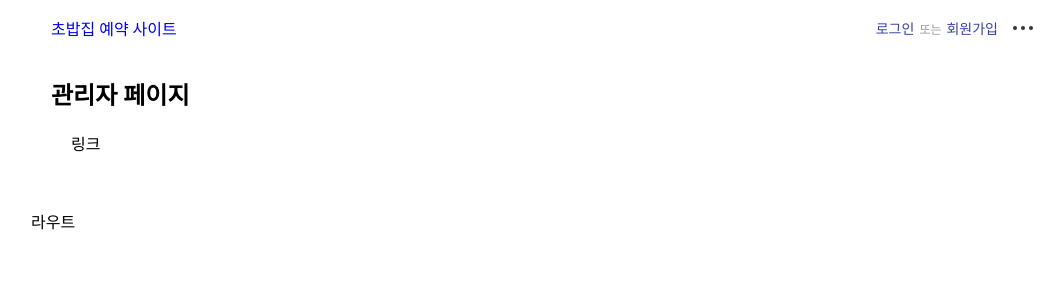
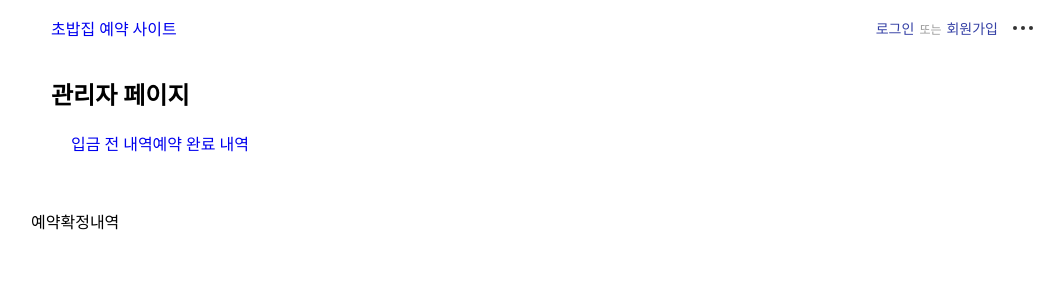
Before and after one commit to Joga-Bonito/sushi-reservation-service, a React (Create React App) app in the folder client/: page /admin/reserved in a window 1280 px wide. Shown: the top 300 px of the page, without its empty margins (97-1161 px from the left). Built offline with nearby package versions, Linux system fonts and the light colour scheme; no server answers.

Commit message:
약간의 수정

```diff
--- a/client/src/_actions/user_actions.js
+++ b/client/src/_actions/user_actions.js
@@ -3,7 +3,7 @@ import { LOGOUT_USER, AUTH_USER } from "./types";
 
 export function auth() {
   const request = axios
-    .get(`api/user/auth`, { withCredentials: true })
+    .get(`/api/user/auth`, { withCredentials: true })
     .then(response => response.data);
 
   return {
@@ -14,7 +14,7 @@ export function auth() {
 
 export function logoutUser() {
   const request = axios
-    .post(`api/user/logout`, { withCredentials: true })
+    .post(`/api/user/logout`, { withCredentials: true })
     .then(response => response.data);
 
   return {
--- a/client/src/components/Home.js
+++ b/client/src/components/Home.js
@@ -26,10 +26,12 @@ const CarouselContainer = styled.div`
 const ReservationContainer = styled.div``;
 
 const Home = () => {
+  //토요일일 경우엔 다음날이 일요일이니까 일요일은 건너뛰고 월요일 출력
+  //나머지 요일엔 그냥 다음날 출력
   const [selectedDay, setSelectedDay] = useState(
-    moment().day() === 0
-      ? moment().add(1, "days").format("YYYY-MM-DD")
-      : moment().format("YYYY-MM-DD")
+    moment().day() === 6
+      ? moment().add(2, "days").format("YYYY-MM-DD")
+      : moment().add(1, "days").format("YYYY-MM-DD")
   );
 
   return (
--- a/client/src/components/admin/AdminHome.js
+++ b/client/src/components/admin/AdminHome.js
@@ -1,5 +1,9 @@
 import React from "react";
 import styled from "styled-components";
+import { Route, Switch } from "react-router-dom";
+import Reservations from "./Reservations";
+import { Link } from "react-router-dom";
+import Reserved from "./Reserved";
 
 const AdminBlock = styled.div`
   background-color: #eee;
@@ -111,7 +115,11 @@ const ListContainer = styled.div`
     word-break: break-all;
   }
 `;
-const NavigationItem = styled.div``;
+const NavigationItem = styled.div`
+  a {
+    text-decoration: none;
+  }
+`;
 
 const PageBody = styled.div``;
 
@@ -124,12 +132,20 @@ const AdminHome = ({ user }) => {
         </PageTitle>
         <NavigationContainer>
           <NavigationWrapper>
-            <NavigationItem>링크</NavigationItem>
+            <NavigationItem>
+              <Link to="/admin/reservations">입금 전 내역</Link>
+              <Link to="/admin/reserved">예약 완료 내역</Link>
+            </NavigationItem>
           </NavigationWrapper>
         </NavigationContainer>
       </PageHeader>
       <PageBody>
-        <ListContainer>라우트</ListContainer>
+        <ListContainer>
+          <Switch>
+            <Route path="/admin/reservations" component={Reservations} />
+            <Route path="/admin/reserved" component={Reserved} />
+          </Switch>
+        </ListContainer>
       </PageBody>
     </AdminBlock>
   );
--- /dev/null
+++ b/client/src/components/admin/Reservations.js
@@ -0,0 +1,7 @@
+import React from "react";
+
+const Reservations = () => {
+  return <>입금전내역</>;
+};
+
+export default Reservations;
--- /dev/null
+++ b/client/src/components/admin/Reserved.js
@@ -0,0 +1,7 @@
+import React from "react";
+
+const Reserved = () => {
+  return <>예약확정내역</>;
+};
+
+export default Reserved;
--- a/client/src/components/layout/Calendar.js
+++ b/client/src/components/layout/Calendar.js
@@ -113,23 +113,24 @@ const NextButton = styled.span`
 `;
 
 const Calendar = ({ selectedDay, setSelectedDay }) => {
-  const [calendar_days, setCalendar_days] = useState([]);
+  const [calendarDays, setCalendarDays] = useState([]);
 
   useEffect(() => {
     //create days array
     const week = ["일", "월", "화", "수", "목", "금", "토"];
-    let temp_array = [];
-    for (let i = 0; i < 14; i++) {
-      if (week[moment().add(i, "days").day()] !== "일") {
+    let tempArray = [];
+    for (let i = 1; i < 15; i++) {
+      let addDays = moment().add(i, "days");
+      if (addDays.day() !== 0) {
         //일요일 휴무 기준.
-        temp_array.push({
-          date: moment().add(i, "days").format("YYYY-MM-DD"),
-          dayOfTheWeek: week[moment().add(i, "days").day()]
+        tempArray.push({
+          date: addDays.format("YYYY-MM-DD"),
+          dayOfTheWeek: week[addDays.day()]
         });
       }
     }
-    setCalendar_days(temp_array);
-  }, [selectedDay]);
+    setCalendarDays(tempArray);
+  }, []);
 
   //slide setting
   const [windowWidth, setWindowWidth] = useState(window.innerWidth);
@@ -170,9 +171,9 @@ const Calendar = ({ selectedDay, setSelectedDay }) => {
         translateRange={(slideItemWidth / 7) * currentSlide}
       >
         <ul>
-          {calendar_days.length === 0
+          {calendarDays.length === 0
             ? "예약 가능한 날짜가 없습니다."
-            : calendar_days.map((val, idx) =>
+            : calendarDays.map((val, idx) =>
                 val.date === selectedDay ? (
                   <li
                     key={idx}
--- a/client/src/components/reservations/MyReservations.js
+++ b/client/src/components/reservations/MyReservations.js
@@ -126,7 +126,7 @@ const MyReservations = ({ user }) => {
       try {
         const data = await axios.post(
           `api/list/getDataByConditions`,
-          { email: user?.email, cancel: tabValue },
+          { email: user?.email, confirm: tabValue },
           {
             withCredentials: true
           }
@@ -158,7 +158,7 @@ const MyReservations = ({ user }) => {
                   setTabValue(0);
                 }}
               >
-                예약 내역
+                입금 전
               </span>
               <span
                 className={tabValue === 1 ? "selected" : ""}
@@ -166,7 +166,7 @@ const MyReservations = ({ user }) => {
                   setTabValue(1);
                 }}
               >
-                취소 내역
+                예약 완료
               </span>
             </NavigationItem>
           </NavigationWrapper>
```
Also changed, not shown: 2 other files (tests, documents, lock files or other folders).
